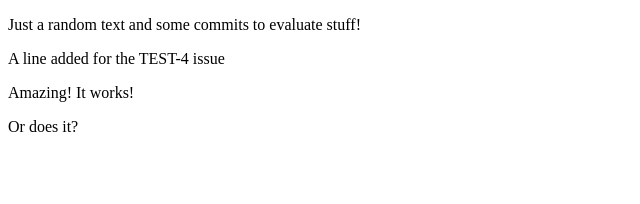
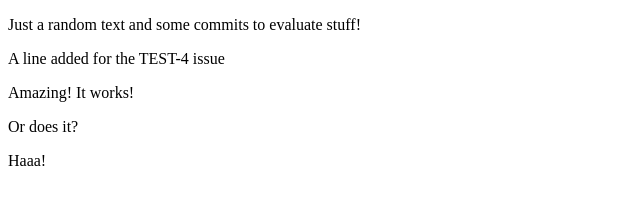
Before and after one commit to BulkSkurk/forge-dev-demo, a plain HTML site: page index.html in a window 1280 px wide. Shown: the full height of the page, 0-640 px from the left. Drawn offline with Linux system fonts and the light colour scheme.

Commit message:
TEST-4 Another Test Commit Message!

```diff
--- a/index.html
+++ b/index.html
@@ -11,6 +11,7 @@
     <div>
       <p>Amazing! It works!</p>
       <p>Or does it?</p>
+      <p>Haaa!</p>
     </div>
   </body>
 </html>
```
